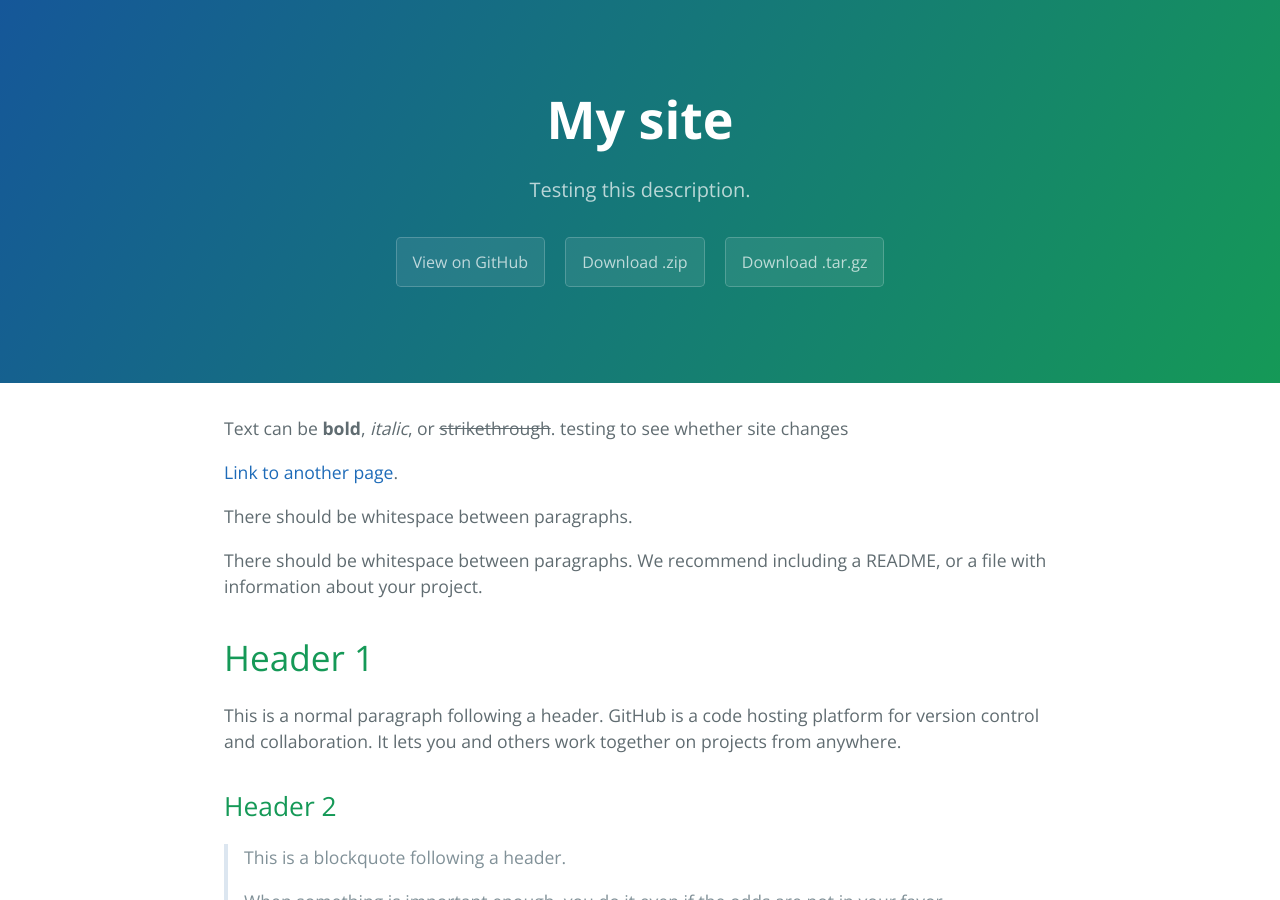
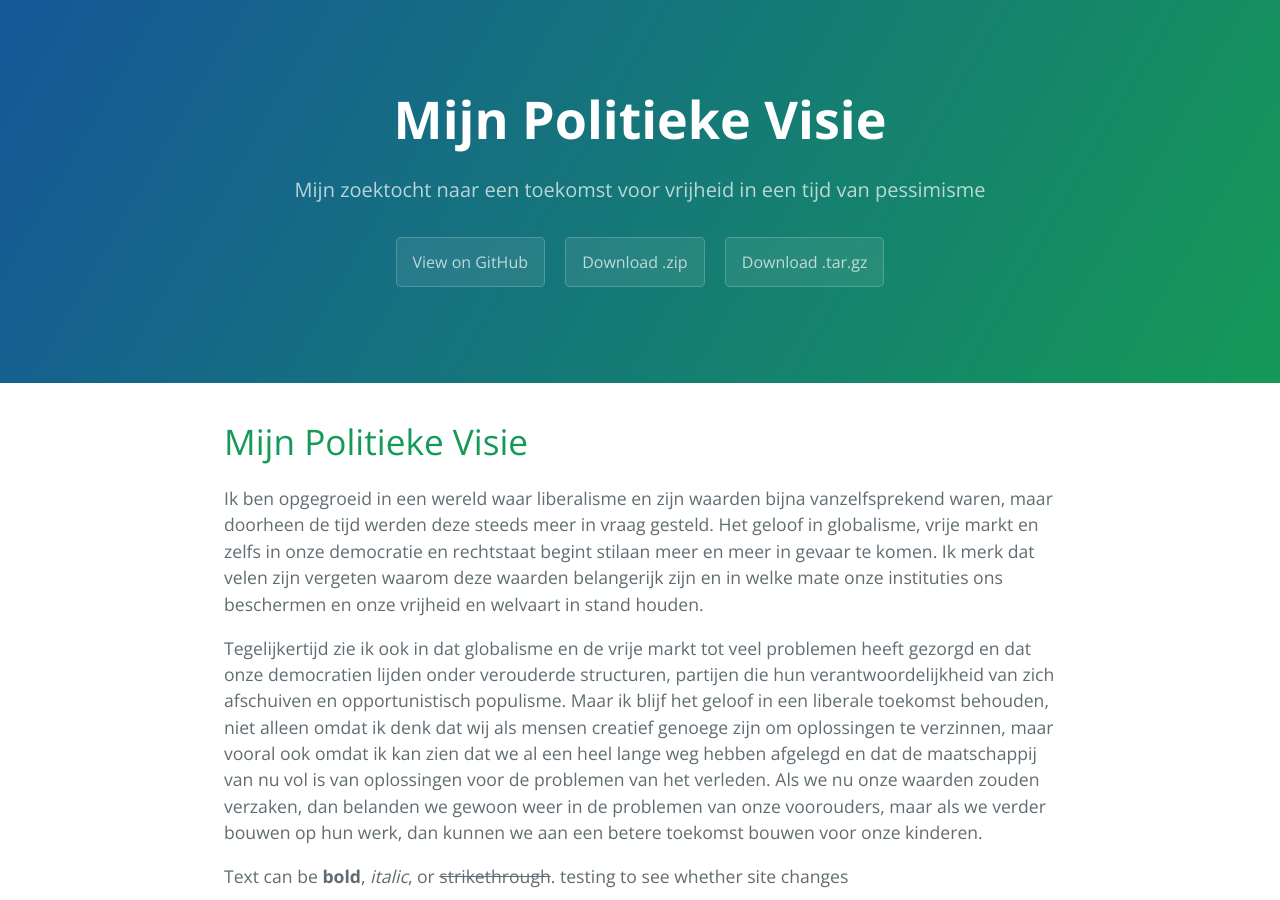
Before and after one commit to AricHaldan/wimdecock-github.io, a Jekyll site: the page built from index.md, in a window 1280 px wide and 900 px high. Built offline with Jekyll 4.4.1, drawn with Linux system fonts in a browser that asks for light colours; our own code applies the rules of GitHub Pages for plain Markdown files.

Commit message:
Aanpassing teksten

```diff
--- a/_config.yml
+++ b/_config.yml
@@ -1,5 +1,5 @@
-title: My site
-description: Testing this description.
+title: Wim De Cock
+description: Mijn zoektocht naar een toekomst voor vrijheid in een tijd van pessimisme
 show_downloads: true
 google_analytics:
 theme: jekyll-theme-cayman
--- a/index.md
+++ b/index.md
@@ -1,6 +1,12 @@
 ---
 layout: default
 ---
+
+# Mijn Politieke Visie
+
+Ik ben opgegroeid in een wereld waar liberalisme en zijn waarden bijna vanzelfsprekend waren, maar doorheen de tijd werden deze steeds meer in vraag gesteld. Het geloof in globalisme, vrije markt en zelfs in onze democratie en rechtstaat begint stilaan meer en meer in gevaar te komen. Ik merk dat velen zijn vergeten waarom deze waarden belangerijk zijn en in welke mate onze instituties ons beschermen en onze vrijheid en welvaart in stand houden.
+
+Tegelijkertijd zie ik ook in dat globalisme en de vrije markt tot veel problemen heeft gezorgd en dat onze democratien lijden onder verouderde structuren, partijen die hun verantwoordelijkheid van zich afschuiven en opportunistisch populisme. Maar ik blijf het geloof in een liberale toekomst behouden, niet alleen omdat ik denk dat wij als mensen creatief genoege zijn om oplossingen te verzinnen, maar vooral ook omdat ik kan zien dat we al een heel lange weg hebben afgelegd en dat de maatschappij van nu vol is van oplossingen voor de problemen van het verleden. Als we nu onze waarden zouden verzaken, dan belanden we gewoon weer in de problemen van onze voorouders, maar als we verder bouwen op hun werk, dan kunnen we aan een betere toekomst bouwen voor onze kinderen.
 
 Text can be **bold**, _italic_, or ~~strikethrough~~. testing to see whether site changes
 
```
